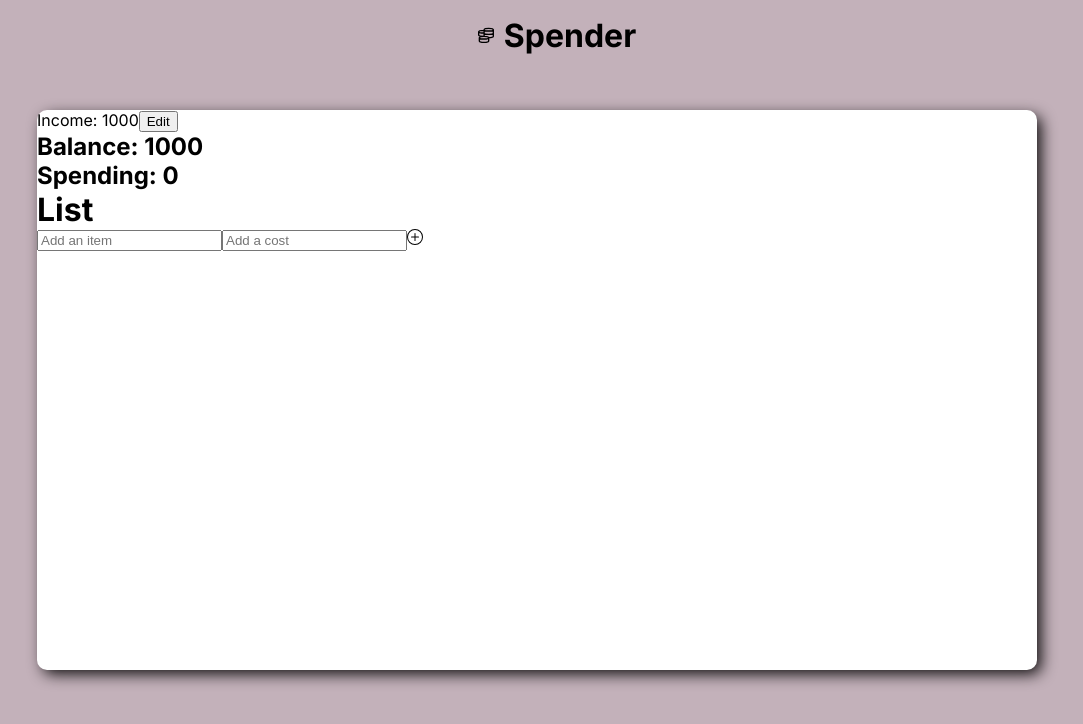
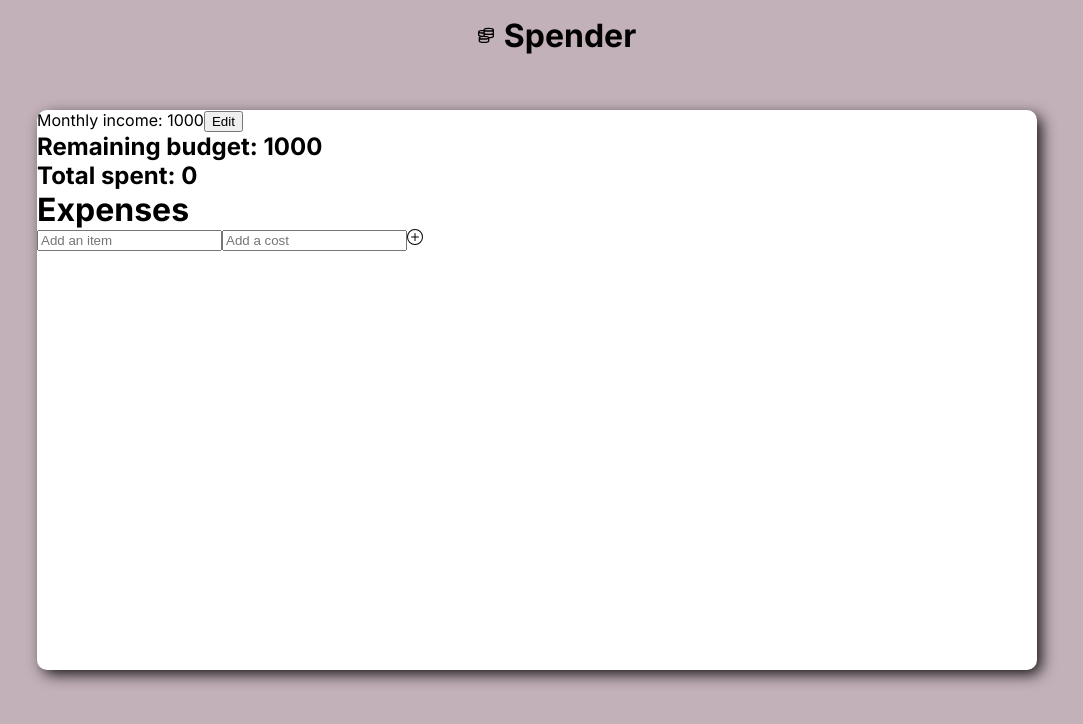
Before and after one commit to JakubLevanszky/spender-app-v2, a React (Create React App) app: page / in a window 1280 px wide. Shown: the top 724 px of the page, without its empty margins (103-1186 px from the left). Built offline with nearby package versions, Linux system fonts and the light colour scheme.

Commit message:
chore: renaming

```diff
--- /dev/null
+++ b/src/components/ExpenseItem/ExpenseItem.js
@@ -0,0 +1,16 @@
+/* eslint-disable react/prop-types */
+import React from 'react';
+import { RiCloseCircleLine } from 'react-icons/ri';
+
+export default function ExpenseItem(props) {
+  return props.expenses.map((expense, i) => (
+    <div key={i}>
+      <div key={expense.id}>
+        {expense.name} {expense.cost}
+      </div>
+      <div className="icons">
+        <RiCloseCircleLine onClick={() => props.removeExpense(expense.id)} />
+      </div>
+    </div>
+  ));
+}
--- /dev/null
+++ b/src/components/Expenses/Expenses.js
@@ -0,0 +1,26 @@
+/* eslint-disable react/prop-types */
+import React from 'react';
+import ItemsForm from '../ItemsForm/ItemsForm';
+import ExpenseItem from '../ExpenseItem/ExpenseItem';
+
+export default function Expenses(props) {
+  const addExpense = (expense) => {
+    const expenses = [expense, ...props.expenses];
+
+    props.onItemsUpdate(expenses);
+  };
+
+  const removeExpense = (id) => {
+    const removeExpenseItem = [...props.expenses].filter((expense) => expense.id !== id);
+
+    props.onItemsUpdate(removeExpenseItem);
+  };
+
+  return (
+    <>
+      <h1>Expenses</h1>
+      <ItemsForm onSubmit={addExpense} />
+      <ExpenseItem expenses={props.expenses} removeExpense={removeExpense} />
+    </>
+  );
+}
--- a/src/components/Income/Income.js
+++ b/src/components/Income/Income.js
@@ -36,7 +36,7 @@ export default function Income(props) {
           </>
         ) : (
           <>
-            <span>Income: {props.income}</span>
+            <span>Monthly income: {props.income}</span>
             <button onClick={toggleEdit} type="button">
               Edit
             </button>
--- a/src/components/Item/Item.js
+++ /dev/null
@@ -1,16 +0,0 @@
-/* eslint-disable react/prop-types */
-import React from 'react';
-import { RiCloseCircleLine } from 'react-icons/ri';
-
-export default function Item(props) {
-  return props.items.map((item, i) => (
-    <div key={i}>
-      <div key={item.id}>
-        {item.name} {item.cost}
-      </div>
-      <div className="icons">
-        <RiCloseCircleLine onClick={() => props.removeItem(item.id)} />
-      </div>
-    </div>
-  ));
-}
--- a/src/components/ItemsList/ItemsList.js
+++ /dev/null
@@ -1,26 +0,0 @@
-/* eslint-disable react/prop-types */
-import React from 'react';
-import ItemsForm from '../ItemsForm/ItemsForm';
-import Item from '../Item/Item';
-
-export default function ItemsList(props) {
-  const addItem = (item) => {
-    const newItems = [item, ...props.items];
-
-    props.onItemsUpdate(newItems);
-  };
-
-  const removeItem = (id) => {
-    const removeArr = [...props.items].filter((item) => item.id !== id);
-
-    props.onItemsUpdate(removeArr);
-  };
-
-  return (
-    <>
-      <h1>List</h1>
-      <ItemsForm onSubmit={addItem} />
-      <Item items={props.items} removeItem={removeItem} />
-    </>
-  );
-}
--- /dev/null
+++ b/src/components/RemainingBudget/RemainingBudget.js
@@ -0,0 +1,10 @@
+/* eslint-disable react/prop-types */
+import React from 'react';
+
+export default function RemainingBudget(props) {
+  return (
+    <>
+      <h2>Remaining budget: {props.income - props.remainingBudget}</h2>
+    </>
+  );
+}
--- a/src/components/Spendings/Spendings.js
+++ /dev/null
@@ -1,10 +0,0 @@
-/* eslint-disable react/prop-types */
-import React from 'react';
-
-export default function Spending(props) {
-  return (
-    <>
-      <h2>Spending: {props.spendings}</h2>
-    </>
-  );
-}
--- a/src/components/Balance/Balance.js
+++ b/src/components/TotalSpent/TotalSpent.js
@@ -1,10 +1,10 @@
 /* eslint-disable react/prop-types */
 import React from 'react';
 
-export default function Balance(props) {
+export default function TotalSpent(props) {
   return (
     <>
-      <h2>Balance: {props.income - props.balance}</h2>
+      <h2>Total spent: {props.totalSpent}</h2>
     </>
   );
 }
--- a/src/features/ui/components/SpenderApp/SpenderApp.js
+++ b/src/features/ui/components/SpenderApp/SpenderApp.js
@@ -2,40 +2,40 @@
 import React, { useEffect, useState } from 'react';
 import { SpenderAppStyled } from './SpenderApp.styled';
 import Header from '../Header/Header';
-import ItemsList from '../../../../components/ItemsList/ItemsList';
+import Expenses from '../../../../components/Expenses/Expenses';
 import Income from '../../../../components/Income/Income';
 import { Container } from '../Container/Container.styled';
-import Spendings from '../../../../components/Spendings/Spendings';
-import Balance from '../../../../components/Balance/Balance';
+import TotalSpent from '../../../../components/TotalSpent/TotalSpent';
+import RemainingBudget from '../../../../components/RemainingBudget/RemainingBudget';
 
 export default function SpenderApp() {
   const [income, setIncome] = useState(1000);
-  const [items, setItems] = useState([]);
+  const [expenses, setExpenses] = useState([]);
 
   const incomeUpdate = (newIncome) => {
     setIncome(newIncome);
     localStorage.setItem('income', JSON.stringify(newIncome));
   };
 
-  const onItemsUpdate = (newItems) => {
-    setItems(newItems);
-    localStorage.setItem('items', JSON.stringify(newItems));
+  const onExpensesUpdate = (newExpenses) => {
+    setExpenses(newExpenses);
+    localStorage.setItem('expenses', JSON.stringify(newExpenses));
   };
 
-  const balanceUpdate = items.reduce((balance, item) => {
-    return (balance += Number(item.cost));
+  const remainingBudgetUpdate = expenses.reduce((remainingBudget, item) => {
+    return (remainingBudget += Number(item.cost));
   }, 0);
 
-  const spendingsUpdate = items.reduce((spendings, item) => {
-    return (spendings += Number(item.cost));
+  const totalSpentUpdate = expenses.reduce((totalSpent, item) => {
+    return (totalSpent += Number(item.cost));
   }, 0);
 
   // get rid off useEffect and use function instead
   useEffect(() => {
     try {
-      const maybeItems = JSON.parse(localStorage.getItem('items'));
+      const maybeExpenses = JSON.parse(localStorage.getItem('expenses'));
       const maybeIncome = JSON.parse(localStorage.getItem('income'));
-      if (maybeItems) setItems(maybeItems);
+      if (maybeExpenses) setExpenses(maybeExpenses);
       if (maybeIncome) setIncome(maybeIncome);
     } catch (error) {
       // ignore parsing errors
@@ -48,9 +48,9 @@ export default function SpenderApp() {
       <SpenderAppStyled>
         <Container>
           <Income income={income} onIncomeUpdate={incomeUpdate} />
-          <Balance balance={balanceUpdate} income={income} />
-          <Spendings spendings={spendingsUpdate} />
-          <ItemsList items={items} onItemsUpdate={onItemsUpdate} />
+          <RemainingBudget remainingBudget={remainingBudgetUpdate} income={income} />
+          <TotalSpent totalSpent={totalSpentUpdate} />
+          <Expenses expenses={expenses} onItemsUpdate={onExpensesUpdate} />
         </Container>
       </SpenderAppStyled>
     </>
```
Also changed, not shown: src/components/ExpenseItem/ExpenseItem.styled.js (added).
